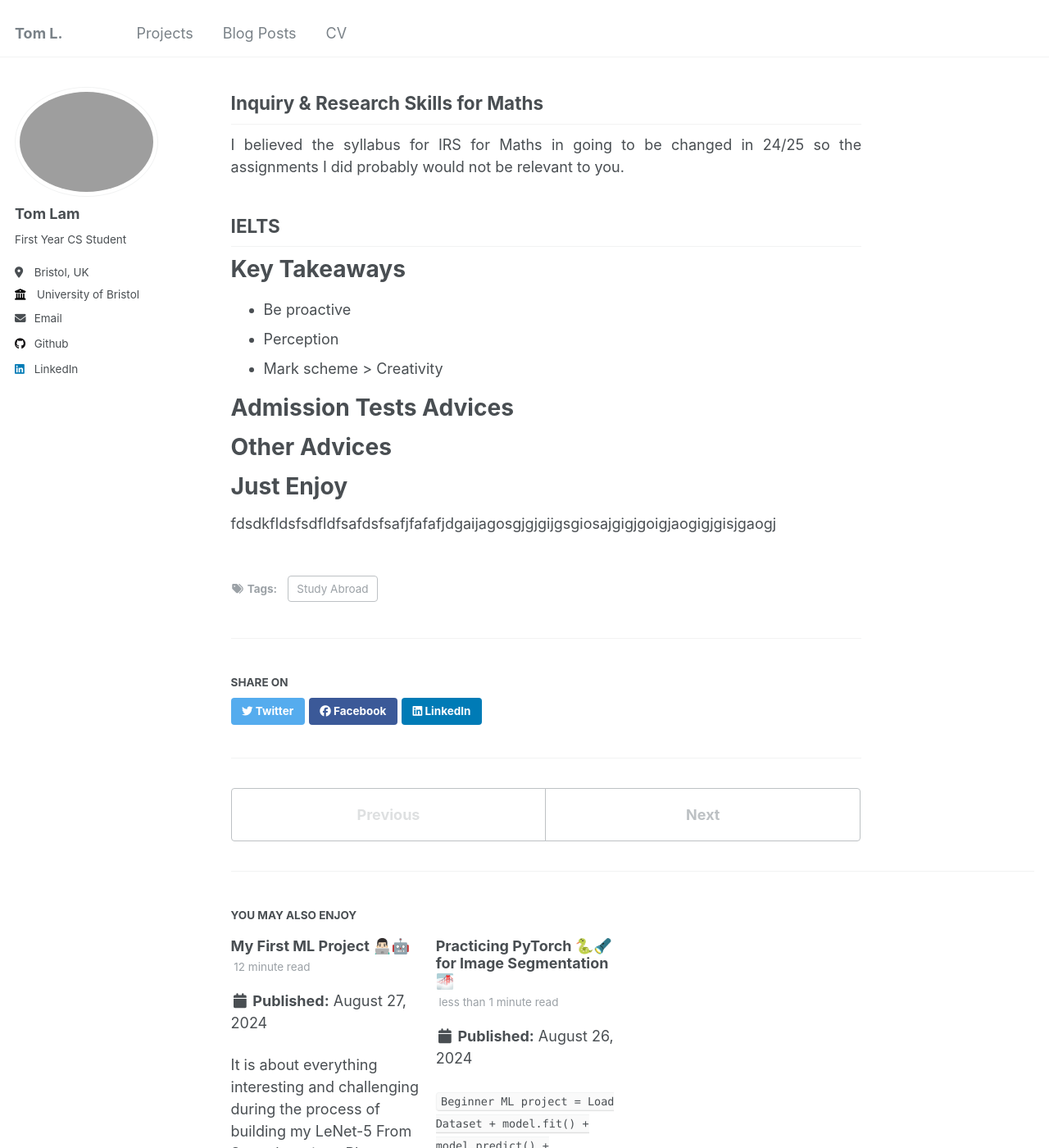
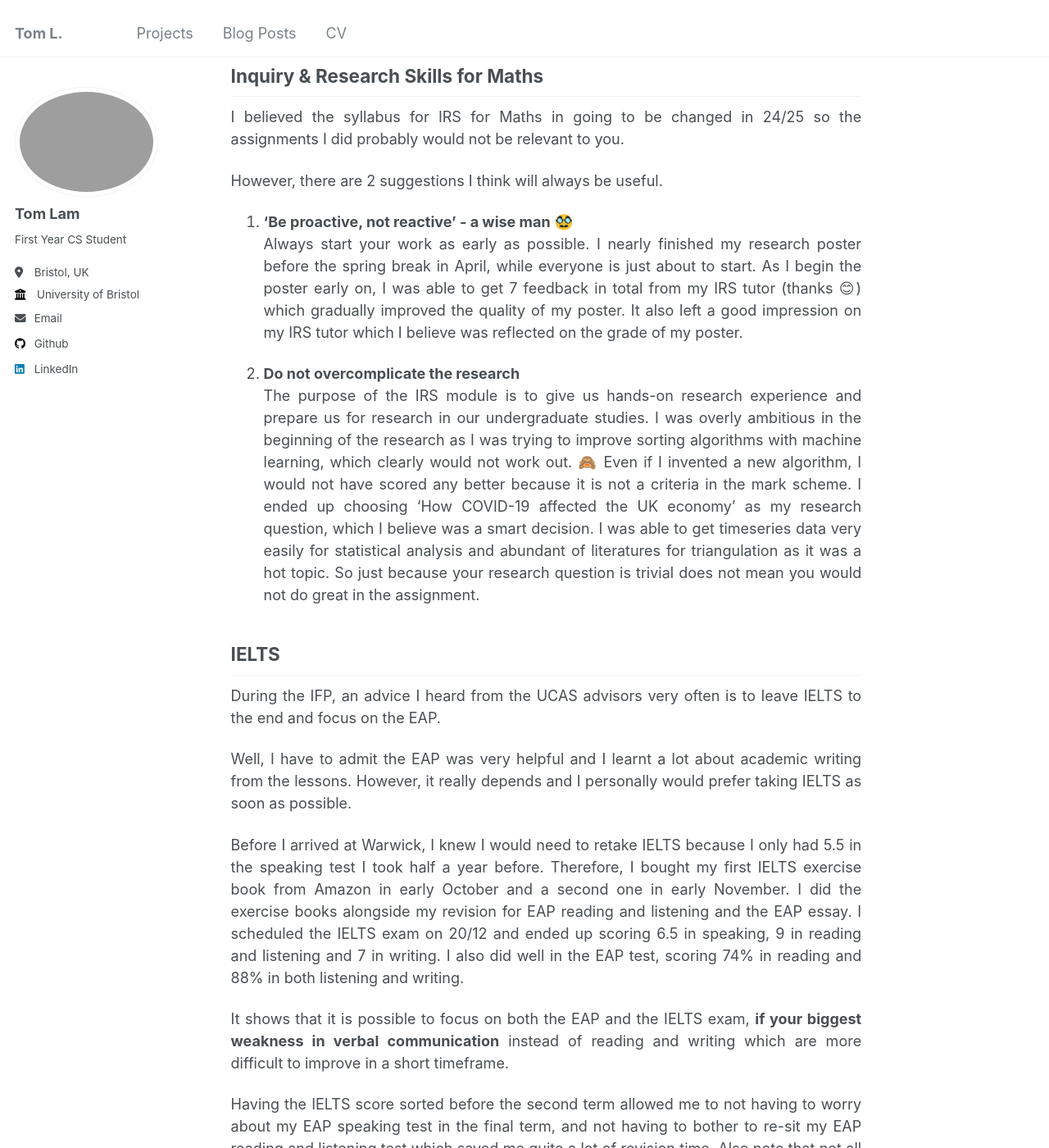
Before and after one commit to T0mLam/t0mlam.github.io, a Jekyll site: the page built from _posts/2024-08-23-my-warwick-ifp-experience.md, in a window 1280 px wide and 1400 px high, scrolled down 8622 px. Shown: the whole window at 82% size. Built offline with Jekyll 4.4.1, drawn with Linux system fonts in a browser that asks for light colours; formulas are drawn with MathJax 3; comment, search, counter and statistics services are not loaded; some of the changed text lies outside the part shown.

Commit message:
update My Warwick IFP Experience

```diff
--- a/_posts/2024-08-23-my-warwick-ifp-experience.md
+++ b/_posts/2024-08-23-my-warwick-ifp-experience.md
@@ -173,21 +173,33 @@ I have linked the page [here](https://www.physicsandmathstutor.com/computer-scie
 
 I believed the syllabus for IRS for Maths in going to be changed in 24/25 so the assignments I did probably would not be relevant to you.
 
+However, there are 2 suggestions I think will always be useful.
 
+1. __'Be proactive, not reactive' - a wise man__ 🥸 <br>
+Always start your work as early as possible. I nearly finished my research poster before the spring break in April, while everyone is just about to start. As I begin the poster early on, I was able to get 7 feedback in total from my IRS tutor (thanks 😊) which gradually improved the quality of my poster. It also left a good impression on my IRS tutor which I believe was reflected on the grade of my poster.
+
+2. __Do not overcomplicate the research__ <br>
+The purpose of the IRS module is to give us hands-on research experience and prepare us for research in our undergraduate studies. I was overly ambitious in the beginning of the research as I was trying to improve sorting algorithms with machine learning, which clearly would not work out. 🙈 Even if I invented a new algorithm, I would not have scored any better because it is not a criteria in the mark scheme. I ended up choosing 'How COVID-19 affected the UK economy' as my research question, which I believe was a smart decision. I was able to get timeseries data very easily for statistical analysis and abundant of literatures for triangulation as it was a hot topic. So just because your research question is trivial does not mean you would not do great in the assignment.
 
 ## IELTS
 
+During the IFP, an advice I heard from the UCAS advisors very often is to leave IELTS to the end and focus on the EAP.
+
+Well, I have to admit the EAP was very helpful and I learnt a lot about academic writing from the lessons. However, it really depends and I personally would prefer taking IELTS as soon as possible.
+
+Before I arrived at Warwick, I knew I would need to retake IELTS because I only had 5.5 in the speaking test I took half a year before. Therefore, I bought my first IELTS exercise book from Amazon in early October and a second one in early November. I did the exercise books alongside my revision for EAP reading and listening and the EAP essay. I scheduled the IELTS exam on 20/12 and ended up scoring 6.5 in speaking, 9 in reading and listening and 7 in writing. I also did well in the EAP test, scoring 74% in reading and 88% in both listening and writing.
+
+It shows that it is possible to focus on both the EAP and the IELTS exam, __if your biggest weakness in verbal communication__ instead of reading and writing which are more difficult to improve in a short timeframe.
+
+Having the IELTS score sorted before the second term allowed me to not having to worry about my EAP speaking test in the final term, and not having to bother to re-sit my EAP reading and listening test which saved me quite a lot of revision time. Also note that not all universities accept the EAP qualification, so you might want to focus on your IELTS exam if you are interested in one that would require you to have IELTS, e.g. Imperial.
+
 # Key Takeaways
 
-- Be proactive
-- Perception
-- Mark scheme > Creativity
-
-# Admission Tests Advices
+- __Be proactive:__ Always start your assignment or revision early. Do not wait until
+- __Perception:__
+- __Mark scheme > Creativity"__
 
 # Other Advices
 
 
 # Just Enjoy
-
-fdsdkfldsfsdfldfsafdsfsafjfafafjdgaijagosgjgjgijgsgiosajgigjgoigjaogigjgisjgaogj
```
